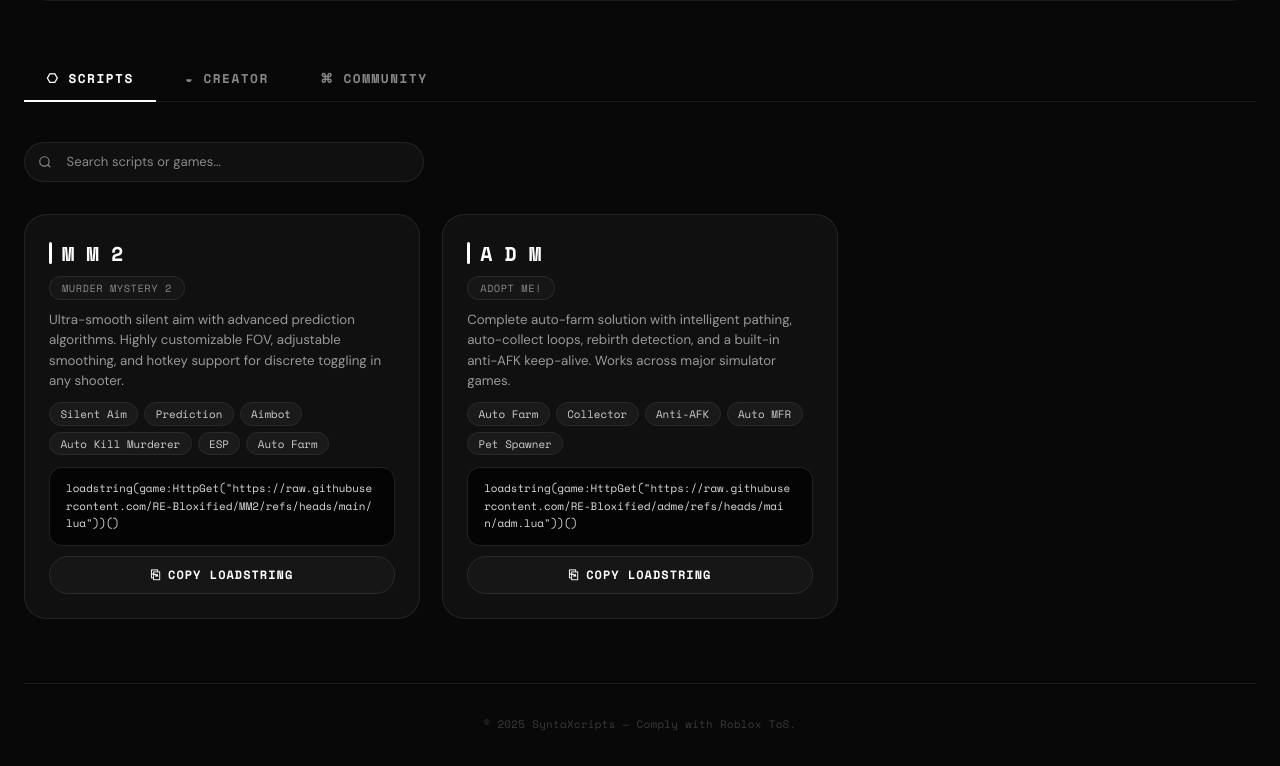
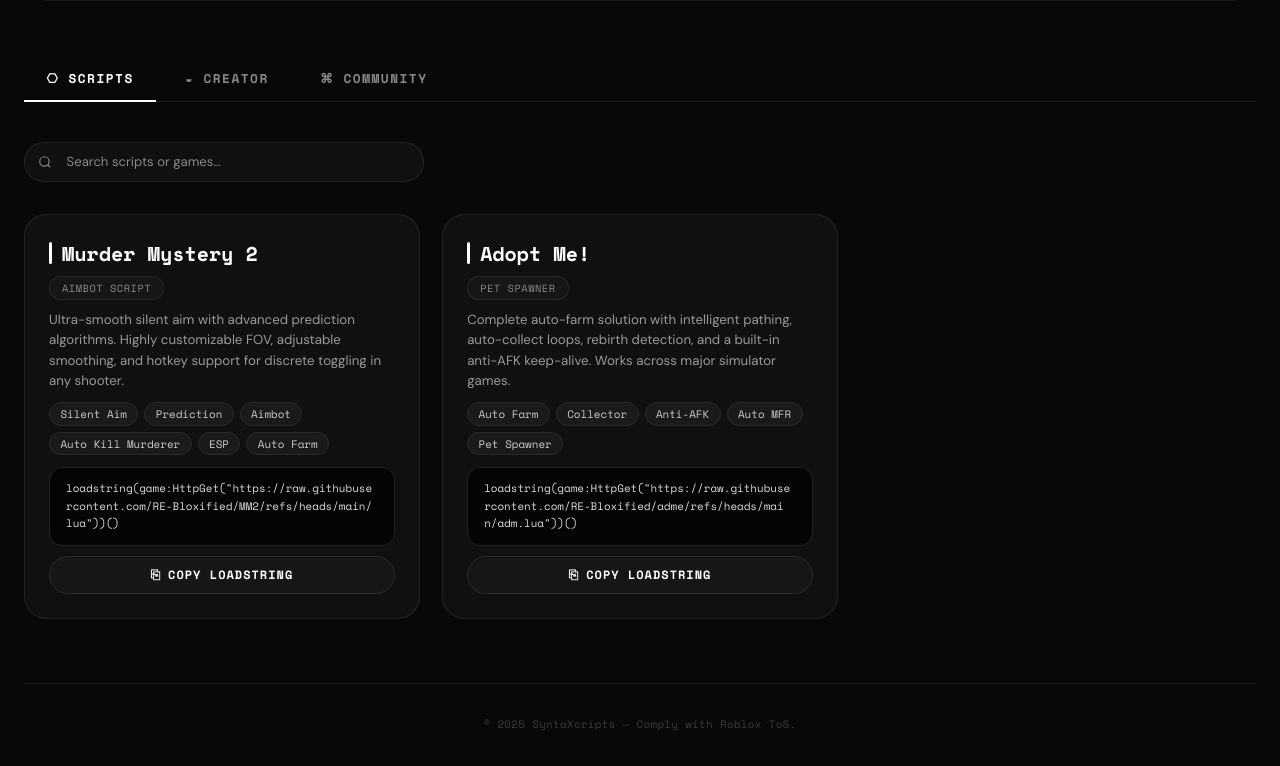
Before and after one commit to pixelsport/syntaXcripts, a plain HTML site: page index.html in a window 1280 px wide. Shown: the part 849-1615 px from the top of the page. Drawn offline with nearby package versions, Linux system fonts and the light colour scheme.

Commit message:
Update index.html

```diff
--- a/index.html
+++ b/index.html
@@ -1048,15 +1048,15 @@
 ══════════════════════════════════════════════ */
 const scriptsData = [
   {
-    name: "M M 2",
-    game: "MURDER MYSTERY 2",
+    name: "Murder Mystery 2",
+    game: "AIMBOT SCRIPT",
     desc: "Ultra-smooth silent aim with advanced prediction algorithms. Highly customizable FOV, adjustable smoothing, and hotkey support for discrete toggling in any shooter.",
     features: ["Silent Aim", "Prediction", "Aimbot", "Auto Kill Murderer", "ESP", "Auto Farm"],
     loadstring: `loadstring(game:HttpGet("https://raw.githubusercontent.com/RE-Bloxified/MM2/refs/heads/main/lua"))()`
   },
   {
-    name: "A D M",
-    game: "ADOPT ME!",
+    name: "Adopt Me!",
+    game: "PET SPAWNER",
     desc: "Complete auto-farm solution with intelligent pathing, auto-collect loops, rebirth detection, and a built-in anti-AFK keep-alive. Works across major simulator games.",
     features: ["Auto Farm", "Collector", "Anti-AFK", "Auto MFR", "Pet Spawner"],
     loadstring: `loadstring(game:HttpGet("https://raw.githubusercontent.com/RE-Bloxified/adme/refs/heads/main/adm.lua"))()`
```
